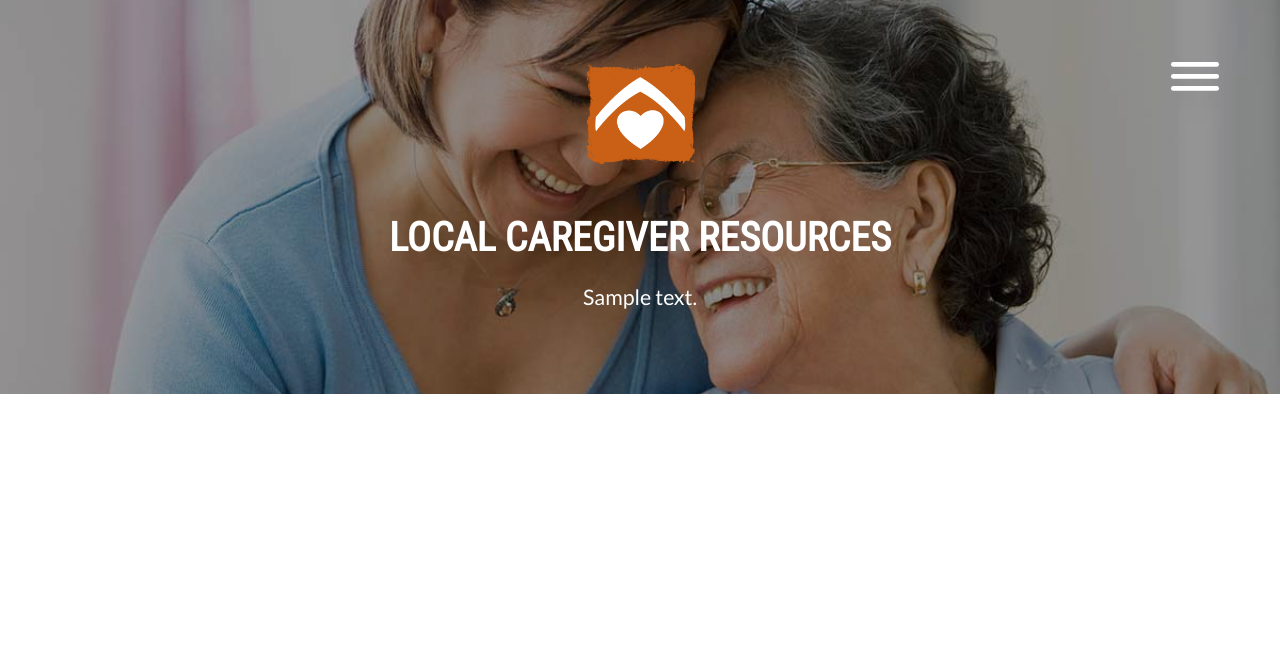
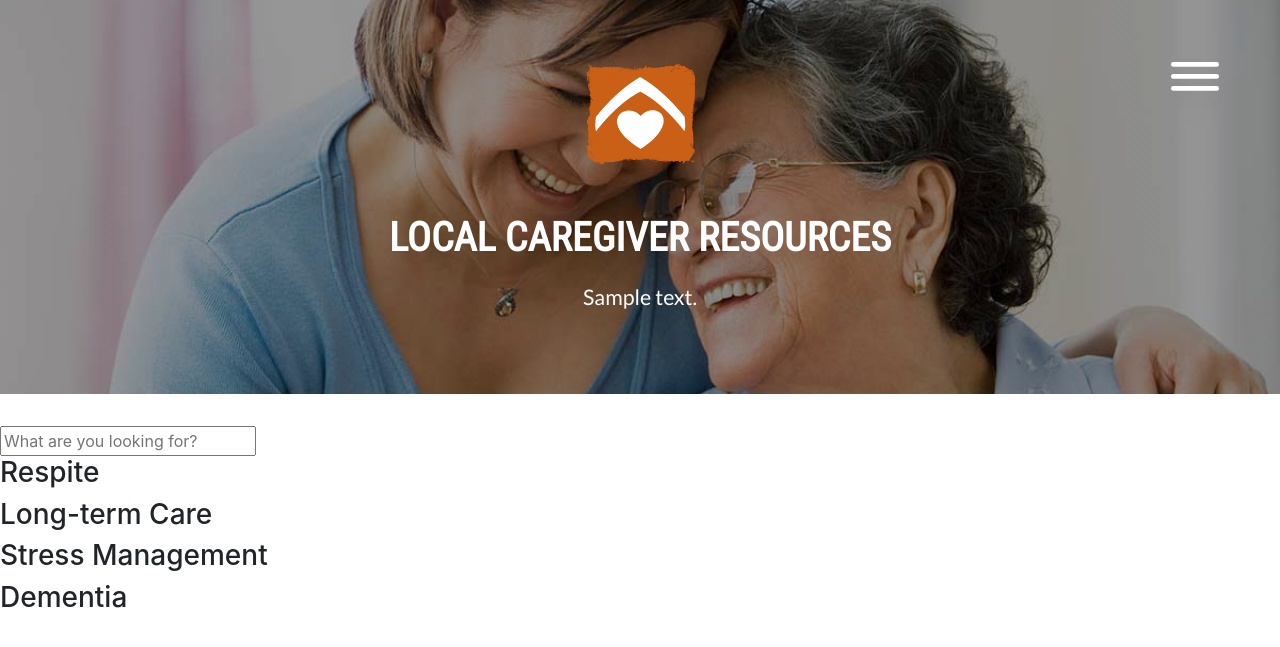
Before and after one commit to mnapoleonBR/CaregiverSupport, a Flask app: template webapp/templates/localresources.html in a window 1280 px wide. Shown: the top 647 px of the page. Run offline with Flask 2, Linux system fonts and the light colour scheme; the template is opened without the code that fills it: most values are stand-ins (such as "Sample title", 1, 10 or a date in 2020); some libraries are stand-ins or nearby versions.

Commit message:
forgot to add these

```diff
--- a/webapp/__init__.py
+++ b/webapp/__init__.py
@@ -30,3 +30,7 @@ def resource_page(resource_name):
     if resource_name in resources_list:
         return template(resource_name)
     abort(404)
+
+@app.route('/local-resources')
+def local_resources():
+    return template('localresources')
--- a/webapp/templates/localresources.html
+++ b/webapp/templates/localresources.html
@@ -5,6 +5,7 @@ BakerRipley Local Resources Page
 {% endblock %}
 
 {% block css %}
+    <link rel="stylesheet" href={{ url_for('static', filename='node_modules/awesomplete/awesomplete.css') }}>
     {{ super() }}
 {% endblock %}
 
@@ -14,7 +15,40 @@ BakerRipley Local Resources Page
 {% set title = "Local Caregiver Resources" %}
 {% include 'header.html' %}
 
-<div>
+<div class="content">
+    <div class="searchBarContainer">
+        <input class="searchBar" id="resourceSearchBar" placeholder="What are you looking for?"></input>
+    </div>
+    <div class="resourcesResultsContainer">
+        <div class="resourceResults">
+            <div class="resultColumn" id="respite">
+                <div class="resultPanel">
+                    <h3>Respite</h3>
+                </div>
+            </div>
+            <div class="resultColumn" id="long-term">
+                <div class="resultPanel">
+                    <h3>Long-term Care</h3>
+                </div>
+            </div>
+            <div class="resultColumn" id="stress">
+                <div class="resultPanel">
+                    <h3>Stress Management</h3>
+                </div>
+            </div>
+            <div class="resultColumn" id="dementia">
+                <div class="resultPanel">
+                    <h3>Dementia</h3>
+                </div>
+            </div>
+        </div>
+    </div>
 </div>
 
 {% endblock %}
+
+{% block js %}
+    <script src={{ url_for('static', filename='node_modules/jquery/dist/jquery.min.js') }}></script>
+    <script src={{ url_for('static', filename='node_modules/awesomplete/awesomplete.js') }}></script>
+    {{ super() }}
+{% endblock %}
```
Also changed, not shown: webapp/resources_list.py (+11 -0 lines).
